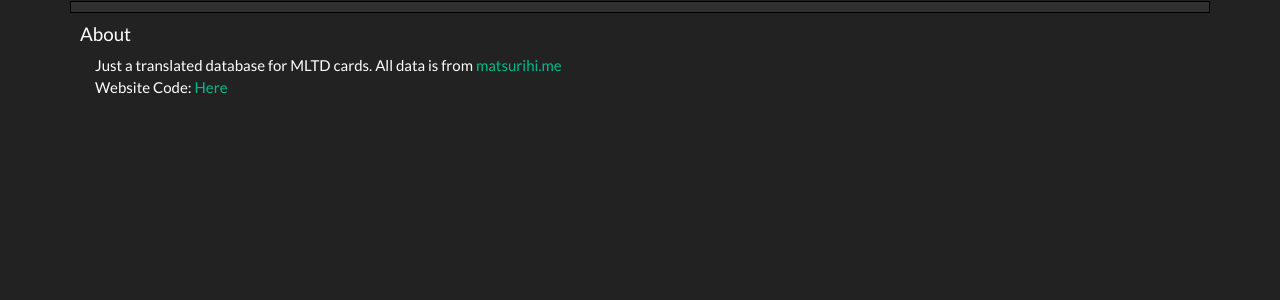
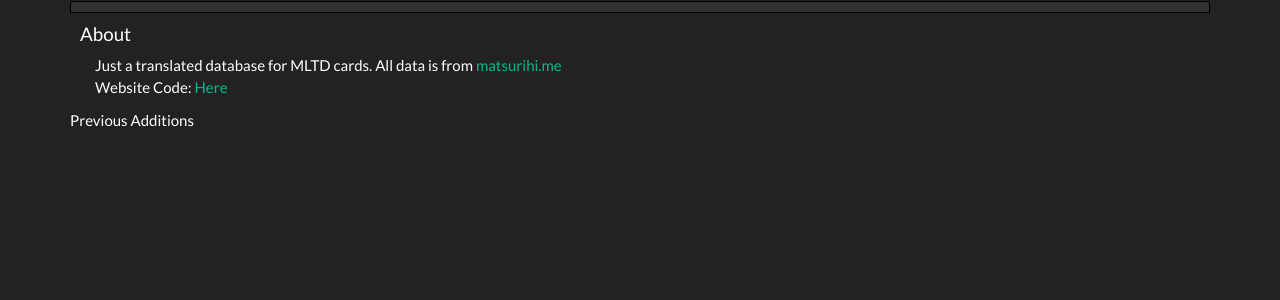
Before and after one commit to EthanSk13s/miriondb, a Flask app: page / in a window 1280 px wide. Shown: the part 189-489 px from the top of the page. Run offline with Flask 2, Linux system fonts and the light colour scheme; tables that the repository leaves empty hold one stand-in row (values such as "Sample post"); some libraries are stand-ins or nearby versions.

Commit message:
add previous card additions

```diff
--- a/mirion/templates/main.html
+++ b/mirion/templates/main.html
@@ -40,6 +40,17 @@
                     Website Code: <a href="https://github.com/EthanSk13s/miriondb">Here</a>
             </div>
         </div>
+        <div class="row">
+            Previous Additions
+        </div>
+        {% for cards in previous_additions %}
+        <div class="row">
+            {{ cards[0].release }}
+        </div>
+        <div class="row additions-container">
+            {{ card.card_list(cards) }}
+        </div>
+        {% endfor %}
     </div>
     <script>
         var arr = "{{ event.end }}".split(/[- :]/)
--- a/mirion/views/main.py
+++ b/mirion/views/main.py
@@ -24,5 +24,27 @@ def index():
     else:
         event_cards = None
 
+    previous_dates = Card.query.filter(recent_datetime != Card.release).\
+        order_by(Card.release.desc()).\
+        group_by(Card.release)[0:2]
+
+    dates = [card.release for card in previous_dates]
+
+    previous_additions = Card.query.filter(Card.release.in_(dates)).all()
+
+    sorted_additions = []
+    cards = []
+    for i, card in enumerate(previous_additions):
+        try:
+            if card.release == previous_additions[i + 1].release:
+                cards.append(card)
+            else:
+                cards.append(card)
+                sorted_additions.append([x for x in cards])
+                cards.clear()
+        except IndexError:
+            sorted_additions.append([x for x in cards])
+
     return render_template('main.html', recent_additions=recent_additions,
-                           event=current_event, event_cards=event_cards)
+                           event=current_event, event_cards=event_cards,
+                           previous_additions=reversed(sorted_additions))
```
